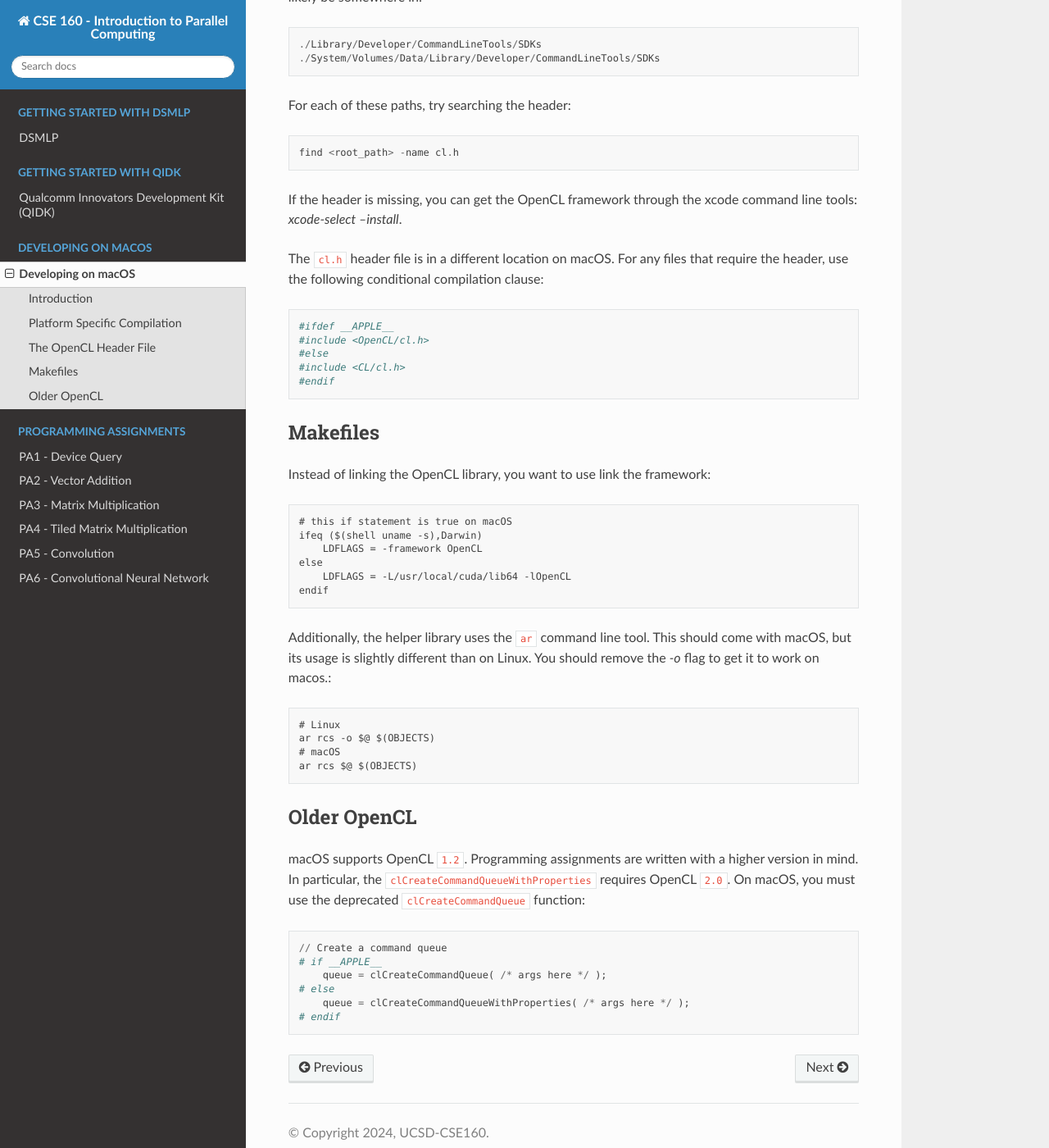
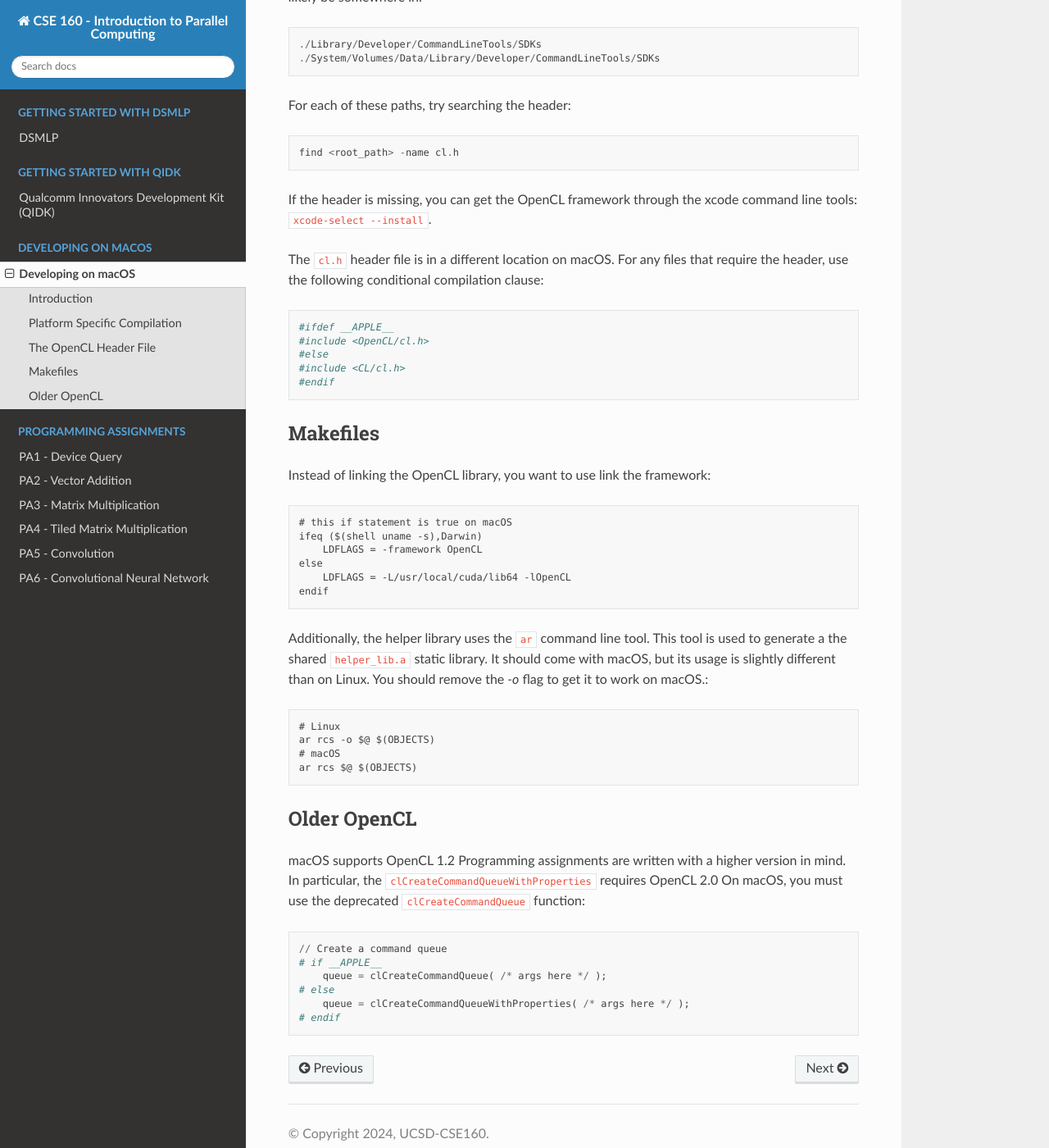
Before and after one commit to KastnerRG/cse160-docs, a Sphinx documentation site: the page built from docs/source/macOS.rst, in a window 1280 px wide and 1400 px high, scrolled down 799 px. Shown: the whole window at 82% size. Built offline with Sphinx 7.4.7 and the Read the Docs theme 3.1.0, drawn with Linux system fonts in a browser that asks for light colours; formulas are drawn with MathJax 3.

Commit message:
fixes to macOS documentation

```diff
--- a/docs/source/macOS.rst
+++ b/docs/source/macOS.rst
@@ -40,7 +40,7 @@ For each of these paths, try searching the header::
 
     find <root_path> -name cl.h
 
-If the header is missing, you can get the OpenCL framework through the xcode command line tools: `xcode-select --install`.
+If the header is missing, you can get the OpenCL framework through the xcode command line tools: ``xcode-select --install``.
 
 The ``cl.h`` header file is in a different location on macOS.
 For any files that require the header, use the following conditional compilation clause::
@@ -65,8 +65,9 @@ Instead of linking the OpenCL library, you want to use link the framework::
     endif
 
 Additionally, the helper library uses the ``ar`` command line tool.
-This should come with macOS, but its usage is slightly different than on Linux.
-You should remove the `-o` flag to get it to work on macos.::
+This tool is used to generate a the shared ``helper_lib.a`` static library.
+It should come with macOS, but its usage is slightly different than on Linux.
+You should remove the `-o` flag to get it to work on macOS.::
 
     # Linux
     ar rcs -o $@ $(OBJECTS)
@@ -76,9 +77,9 @@ You should remove the `-o` flag to get it to work on macos.::
 Older OpenCL
 ------------
 
-macOS supports OpenCL ``1.2``.
+macOS supports OpenCL 1.2
 Programming assignments are written with a higher version in mind.
-In particular, the ``clCreateCommandQueueWithProperties`` requires OpenCL ``2.0``.
+In particular, the ``clCreateCommandQueueWithProperties`` requires OpenCL 2.0
 On macOS, you must use the deprecated ``clCreateCommandQueue`` function::
 
     // Create a command queue
```
